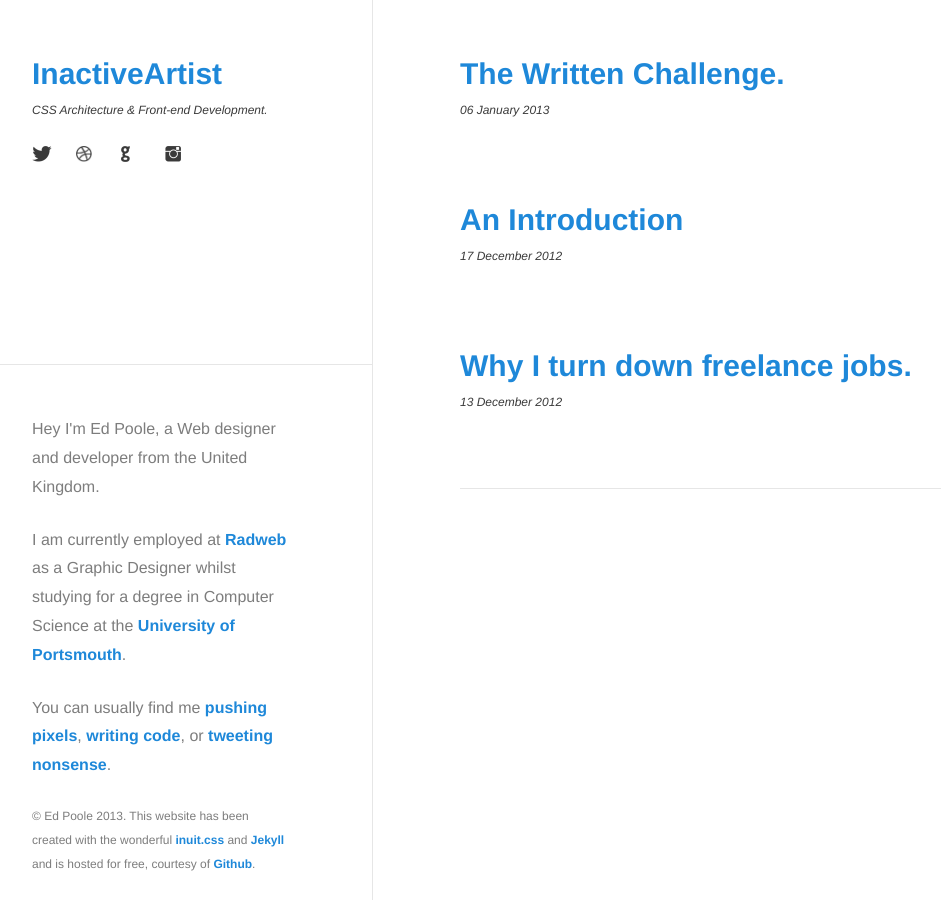
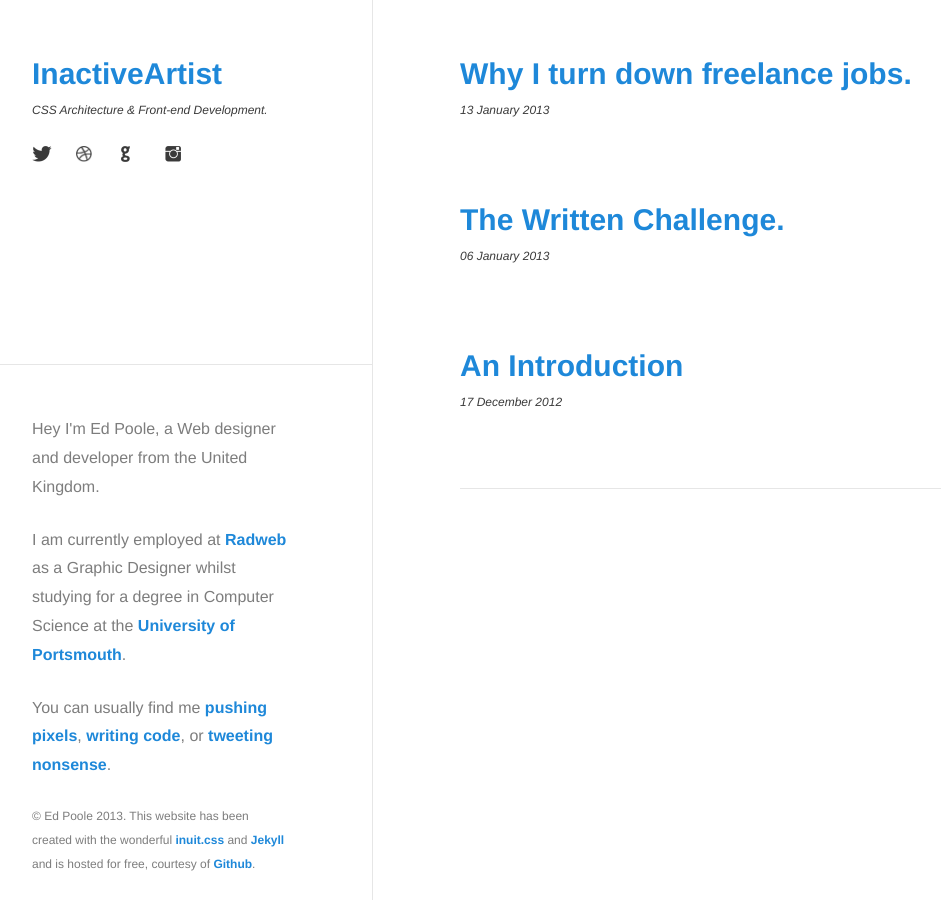
Before and after one commit to EdPoole/edpooleOld, a Jekyll site: the page built from index.html, in a window 1280 px wide. Shown: the whole page, without its empty margins (53-994 px from the left). Built offline with Jekyll 4.4.1, drawn with Linux system fonts in a browser that asks for light colours; nearby versions of some CDN libraries; Markdown is read by kramdown in place of the engine named in the settings; the list of posts is cut into pages by our own code.

Commit message:
fixed the date, because I'm a dick

```diff
--- a/_posts/2013-01-13-WhyITurnDownFreelanceJobs.markdown
+++ b/_posts/2013-01-13-WhyITurnDownFreelanceJobs.markdown
@@ -2,7 +2,7 @@
 layout: post
 title: Why I turn down freelance jobs.
 comments: true
-date: 13th December 2012
+date: 13th January 2013
 ---
 
 Over the last few months, since starting my job, I have been presented with a number of freelance opportunities to earn myself "extra cash". Every single one however, I have turned down.
```
